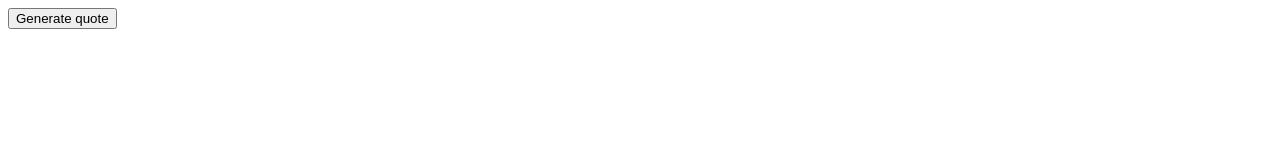
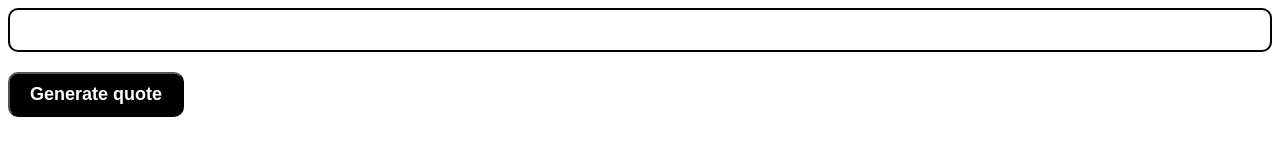
Before and after one commit to TalemanJan/Random-quote-generator, a plain HTML site: page index.html in a window 1280 px wide. Drawn offline with Linux system fonts and the light colour scheme.

Commit message:
minor change

```diff
--- a/index.html
+++ b/index.html
@@ -4,7 +4,8 @@
     <meta charset="UTF-8">
     <meta http-equiv="X-UA-Compatible" content="IE=edge">
     <meta name="viewport" content="width=device-width, initial-scale=1.0">
-    <title>Document</title>
+    <title>quote</title>
+    <link rel="stylesheet" href="styles.css">
 </head>
 <body>
     <div id="show-quote"></div>
--- /dev/null
+++ b/styles.css
@@ -0,0 +1,24 @@
+#show-quote {
+    font-size: 24px;
+    font-weight: bold;
+    padding: 20px;
+    border: 2px solid black;
+    border-radius: 10px;
+    background-color: white;
+    margin-bottom: 20px;
+  }
+
+  #generate {
+    font-size: 18px;
+    font-weight: bold;
+    background-color: black;
+    color: white;
+    padding: 10px 20px;
+    border-radius: 10px;
+    cursor: pointer;
+    transition: background-color 0.2s;
+  }
+
+  #generate:hover {
+    background-color: #333;
+  }
```
